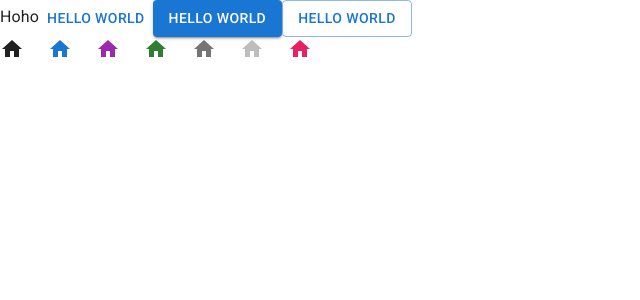
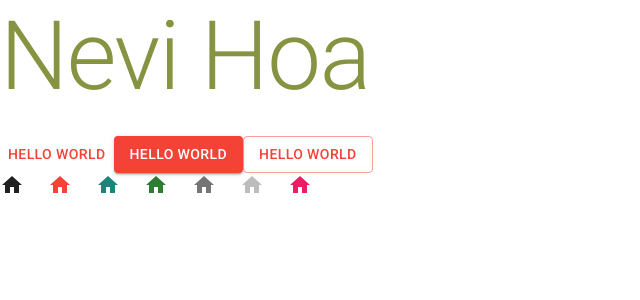
Before and after one commit to ngvihoa/trello-fe, a React (Vite) app: page / in a window 1280 px wide. Shown: the top 300 px of the page, without its empty margins (0-640 px from the left). Built offline with nearby package versions, Linux system fonts and the light colour scheme.

Commit message:
set up theme customizing

```diff
--- a/src/App.jsx
+++ b/src/App.jsx
@@ -2,11 +2,15 @@
 import Stack from '@mui/material/Stack'
 import { pink } from '@mui/material/colors'
 import HomeIcon from '@mui/icons-material/Home'
+import Typography from '@mui/material/Typography'
 
 function App() {
 	return (
 		<>
-			Hoho
+			<Typography variant="h1" color="text.secondary">
+				Nevi Hoa
+			</Typography>
+			<br />
 			<Button variant="text">Hello world</Button>
 			<Button variant="contained">Hello world</Button>
 			<Button variant="outlined">Hello world</Button>
--- a/src/main.jsx
+++ b/src/main.jsx
@@ -2,10 +2,14 @@
 import ReactDOM from 'react-dom/client'
 import App from './App.jsx'
 import CssBaseline from '@mui/material/CssBaseline'
+import { ThemeProvider } from '@mui/material/styles'
+import theme from './theme.js'
 
 ReactDOM.createRoot(document.getElementById('root')).render(
 	<React.StrictMode>
-		<CssBaseline />
-		<App />
+		<ThemeProvider theme={theme}>
+			<CssBaseline />
+			<App />
+		</ThemeProvider>
 	</React.StrictMode>
 )
--- /dev/null
+++ b/src/theme.js
@@ -0,0 +1,22 @@
+import { createTheme } from '@mui/material/styles'
+import { red } from '@mui/material/colors'
+
+const theme = createTheme({
+	palette: {
+		mode: 'light',
+		primary: {
+			main: red[500]
+		},
+		secondary: {
+			main: '#19857b'
+		},
+		error: {
+			main: red.A400
+		},
+		text: {
+			secondary: '#869341'
+		}
+	}
+})
+
+export default theme
```
